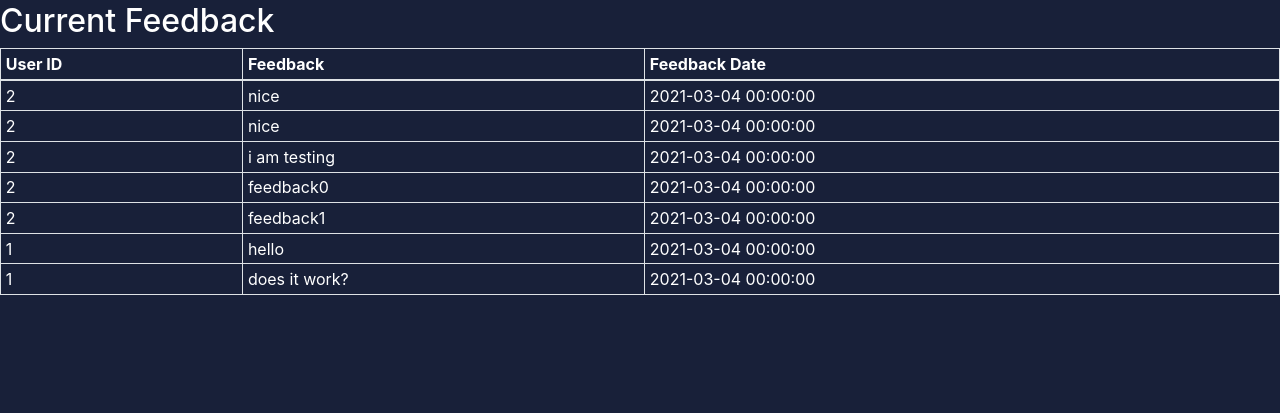
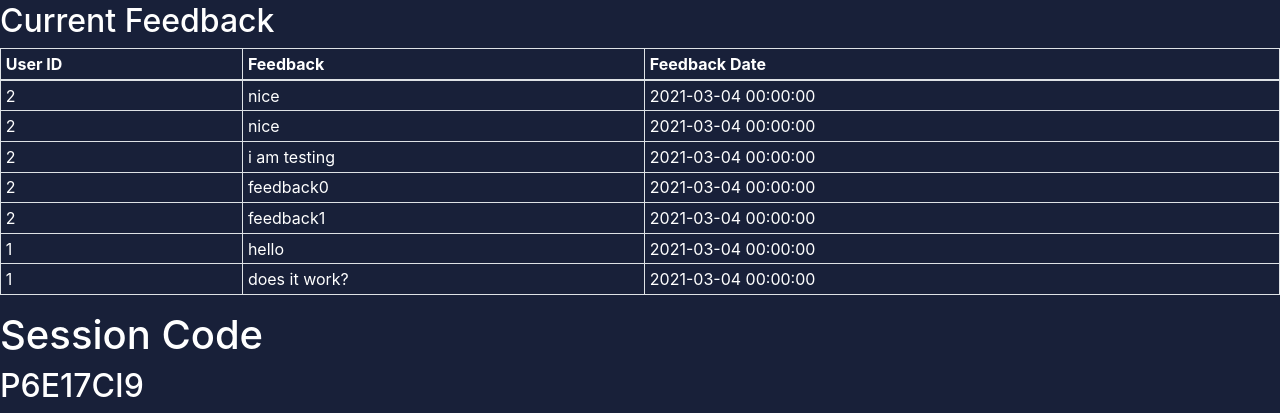
Before and after one commit to CS261-Group-20/cs261-cw, a Flask app: page /host/1 in a window 1280 px wide. Shown: the part 463-876 px from the top of the page. Before the commit the page ends 758 px from the top, so only its background shows below. Run offline with Flask 2, Linux system fonts and the light colour scheme; a user stored in the database is signed in; data comes from the database, SQL or seed files in the repository; some libraries are stand-ins or nearby versions.

Commit message:
added session code to host page

```diff
--- a/templates/host.html
+++ b/templates/host.html
@@ -58,4 +58,8 @@
     </table>
     {% endif %}
 </div>
+<div class ="session code">
+    <h1>Session Code</h1>
+    <h2 style="color:rgb(255, 255, 255)" >{{event.event_code}}</h2>
+</div>
 {% endblock %}
```
